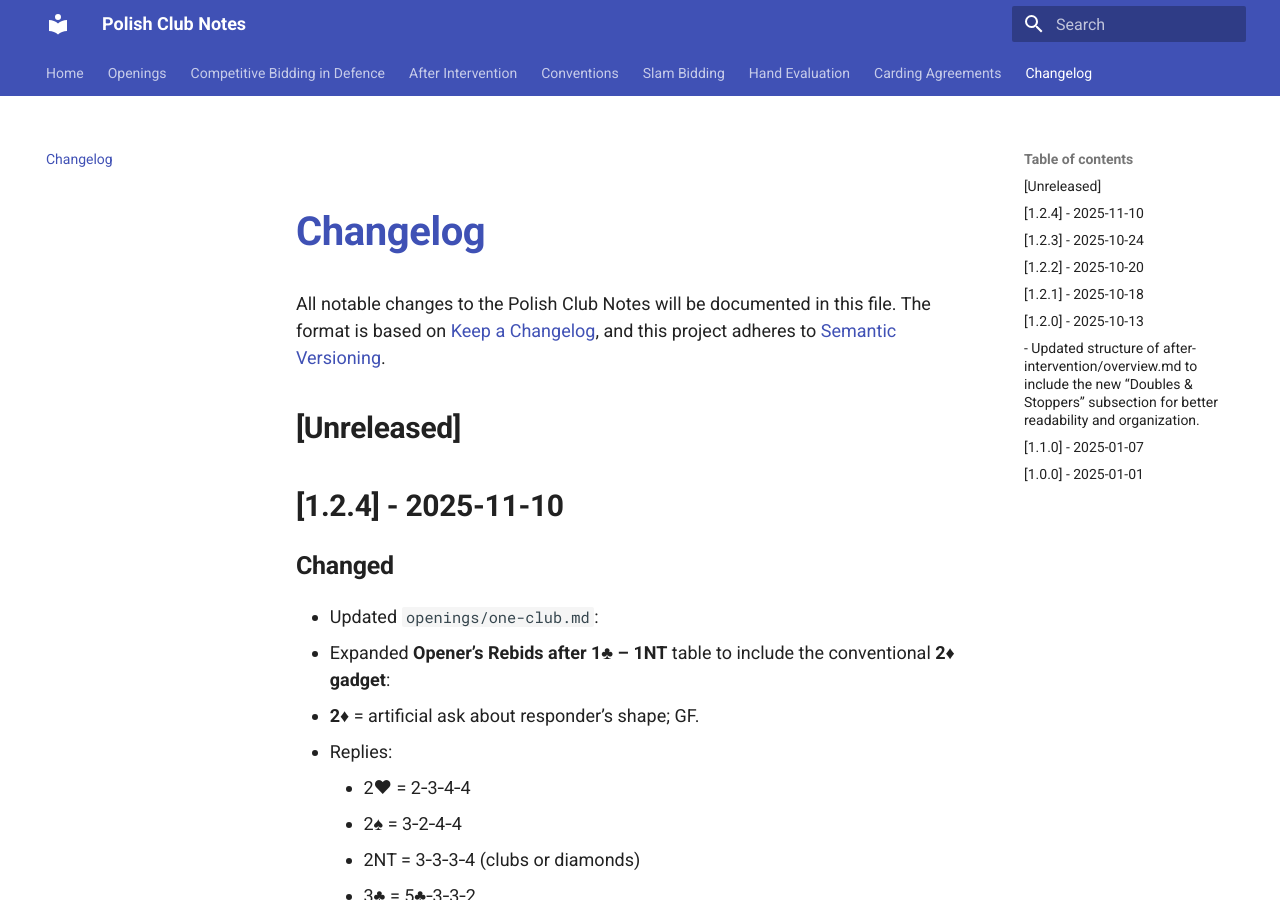
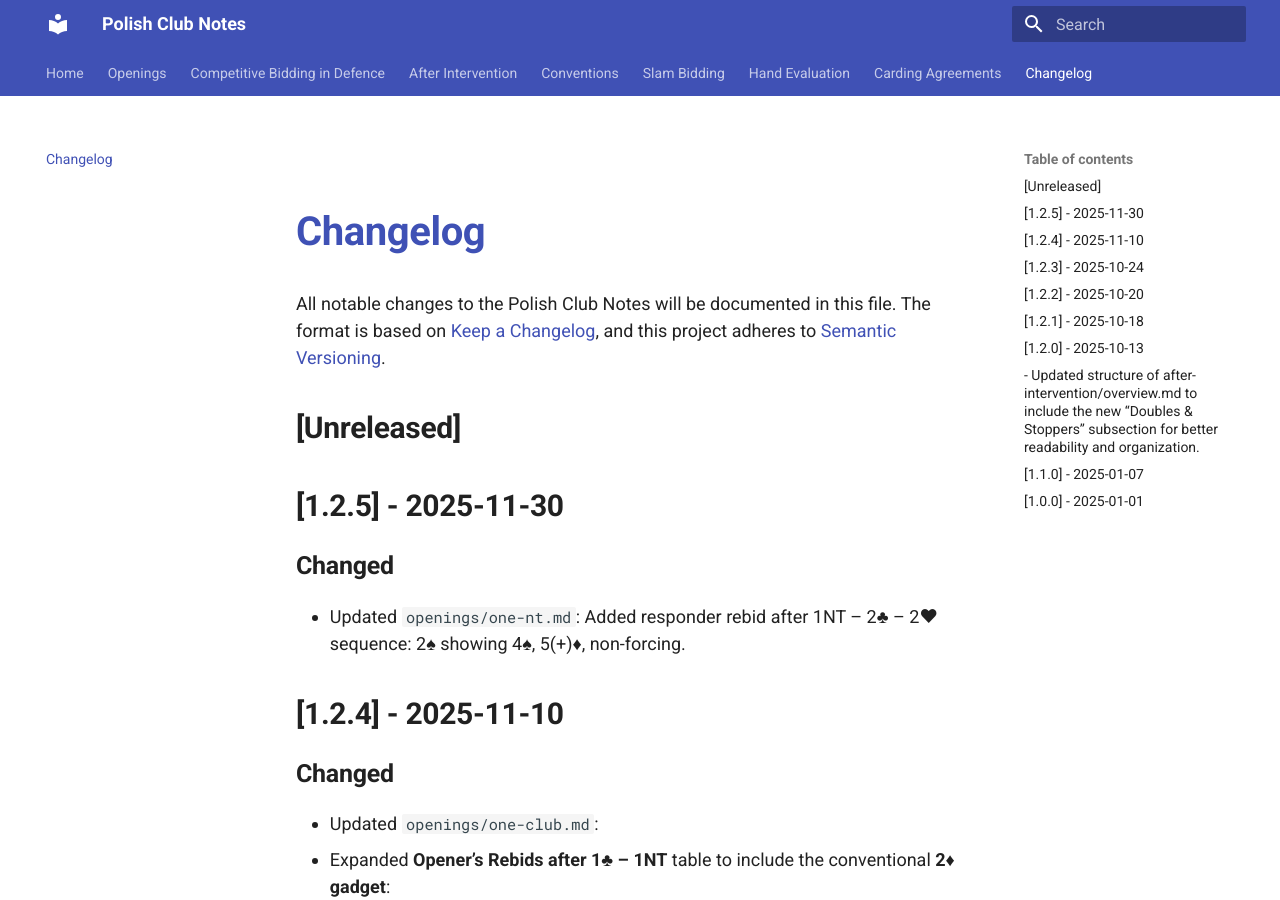
Before and after one commit to glindstrom/polish-club-notes, an MkDocs documentation site: the page built from docs/changelog.md, in a window 1280 px wide and 900 px high. Built offline with MkDocs 1.6.1 and Material for MkDocs 9.7.7, drawn with Linux system fonts in a browser that asks for light colours.

Commit message:
Extend Stayman continunations

```diff
--- a/docs/changelog.md
+++ b/docs/changelog.md
@@ -3,6 +3,11 @@
 The format is based on [Keep a Changelog](https://keepachangelog.com/en/1.0.0/),
 and this project adheres to [Semantic Versioning](https://semver.org/spec/v2.0.0.html).
 ## [Unreleased]
+
+## [1.2.5] - 2025-11-30
+### Changed
+- Updated `openings/one-nt.md`: Added responder rebid after 1NT – 2♣ – 2♥ sequence: 2♠ showing 4♠, 5(+)♦, non-forcing.
+
 ## [1.2.4] - 2025-11-10
 ### Changed
 - Updated `openings/one-club.md`:
--- a/docs/openings/one-nt.md
+++ b/docs/openings/one-nt.md
@@ -65,6 +65,7 @@
         #### Responder Rebids
         | Responder’s Bid | Description                   |
         | --------------- | ----------------------------- |
+        | 2♠              | 4♠, 5(+)♦, non-forcing        |
         | 2NT             | 8-9; invitational to 3NT      |
         | 3♣              | 9+; natural, 5+♣, 4♠, forcing |
         | 3♦              | 9+; natural, 5+♦, 4♠, forcing |
```
